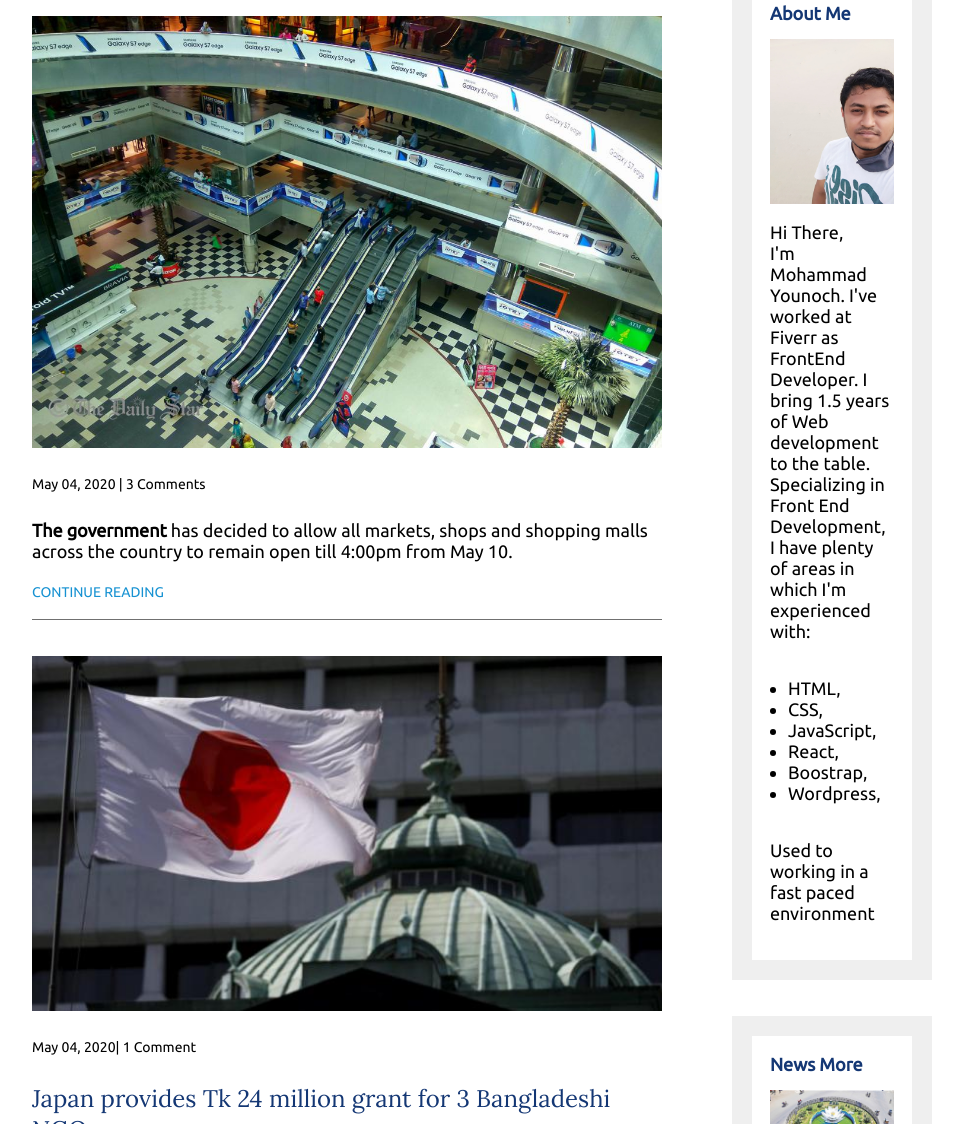
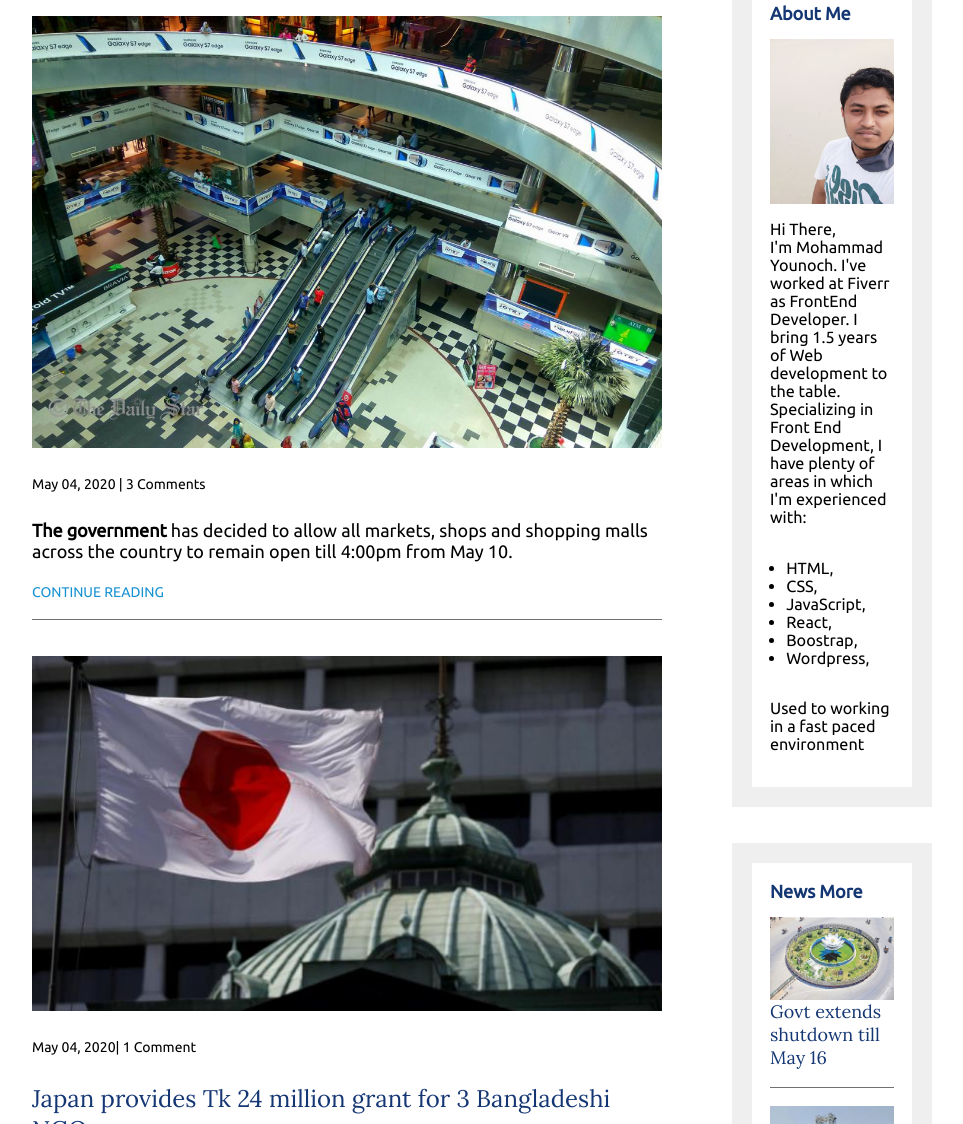
Before and after one commit to younoch/Next-Programmer-2, a plain HTML site: page index.html in a window 1280 px wide. Shown: the part 215-1339 px from the top of the page, without its empty margins (158-1121 px from the left). Drawn offline with Linux system fonts and the light colour scheme.

Commit message:
text corection

```diff
--- a/index.html
+++ b/index.html
@@ -74,7 +74,7 @@
                 <h2 class="widget-title">About Me</h2>
                 <img src="images/y.jpg" alt="" class="widget-image">
                 <p class="widget-body">Hi There,<br> I'm Mohammad Younoch. I've worked at Fiverr as FrontEnd Developer. I bring 1.5 years of Web development to the table. Specializing in Front End Development, I have plenty of areas in which I'm experienced with:</p>
-                    <ul class="list">
+                    <ul class="list widget-body">
                         <li>HTML,</li>
                         <li>CSS,</li>
                         <li>JavaScript,</li>
@@ -82,7 +82,7 @@
                         <li>Boostrap,</li>
                         <li>Wordpress,</li>
                     </ul>
-                <p>Used to working in a fast paced environment</p>
+                <p class="widget-body">Used to working in a fast paced environment</p>
             </div>
             <div class="sidebar-widget">
                 <h2 class="widget-title">News More</h2>
--- a/style.css
+++ b/style.css
@@ -122,6 +122,9 @@ footer p {
         min-width: 200px;
         margin-left: 1em;
     }
+    .widget-body{
+        font-size: .9em;
+    }
 }
 
 nav ul {
```
Also changed, not shown: recent-post.html (+2 -2 lines).
